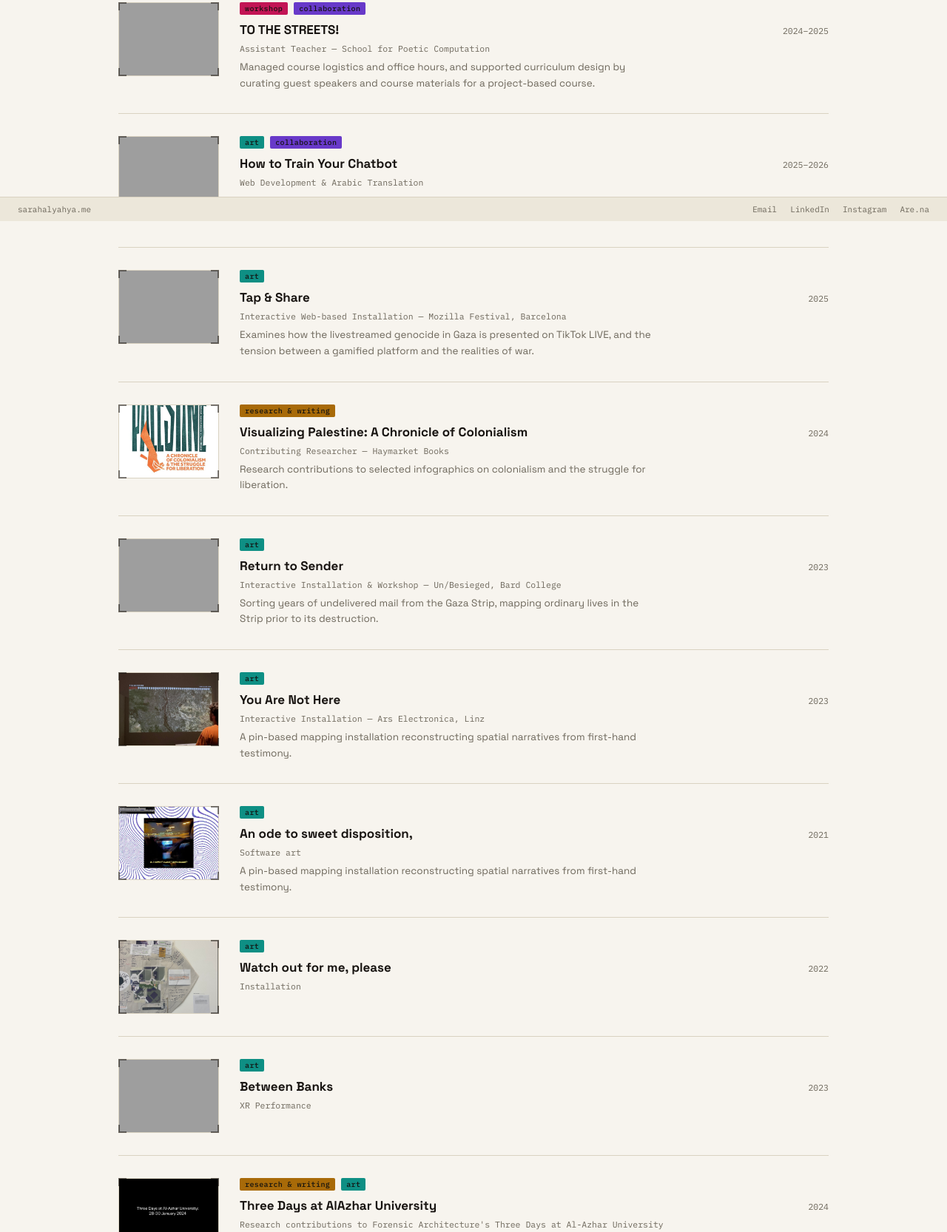
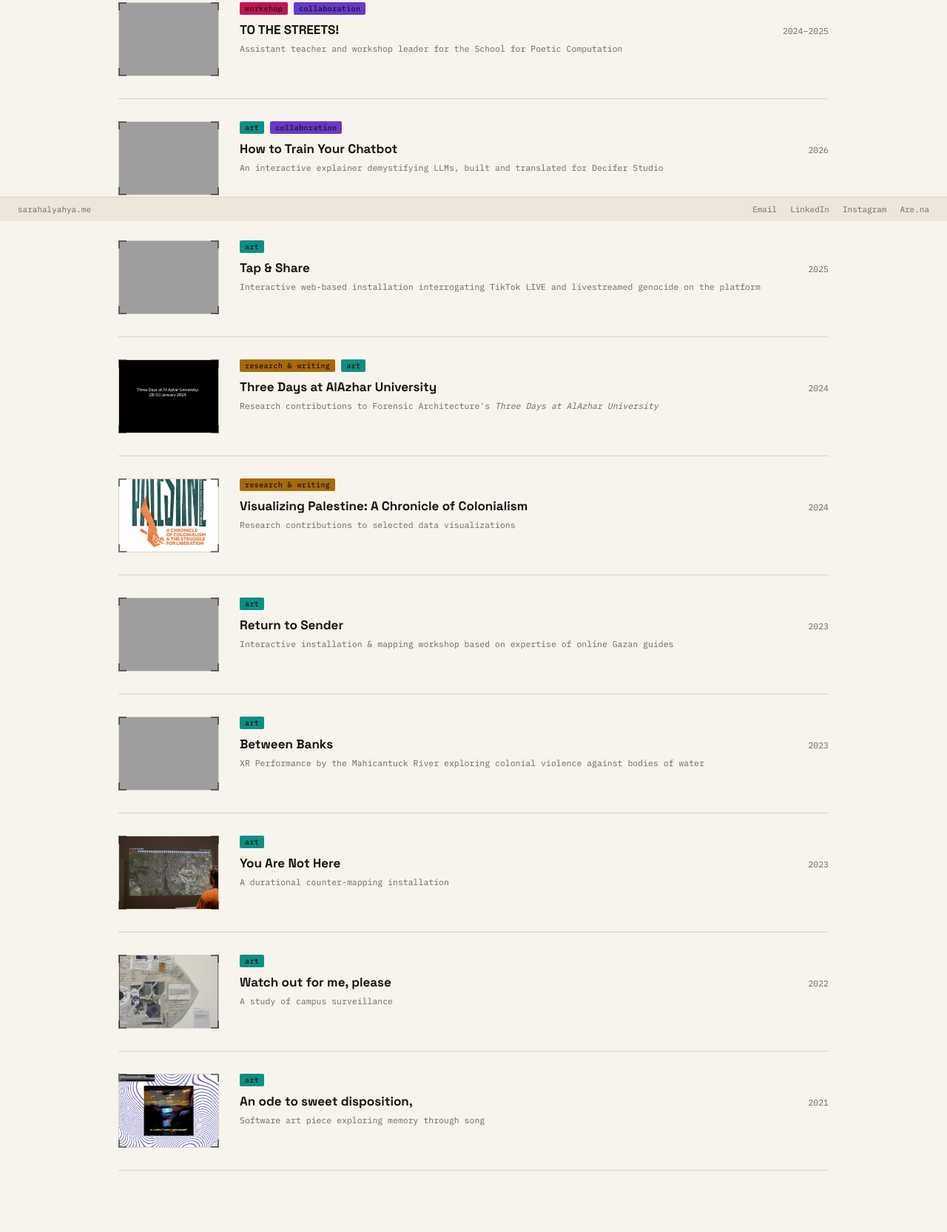
Before and after one commit to sarahalyahya/SY_personalWebsite, a plain HTML site: page index.html in a window 1280 px wide. Shown: the part 501-2167 px from the top of the page at 74% size. Drawn offline with Linux system fonts and the light colour scheme; grey boxes are pictures that could not be loaded.

Commit message:
summaries and order

```diff
--- a/index.html
+++ b/index.html
@@ -95,8 +95,8 @@
         <span class="entry-tag" data-cat="collaborations">collaboration</span>
       </div>
       <div class="entry-head"><h2 class="entry-title">TO THE STREETS!</h2><span class="entry-year">2024–2025</span></div>
-      <div class="entry-meta">Assistant Teacher — School for Poetic Computation</div>
-      <p class="entry-desc">Managed course logistics and office hours, and supported curriculum design by curating guest speakers and course materials for a project-based course.</p>
+      <div class="entry-meta">Assistant teacher and workshop leader for the School for Poetic Computation</div>
+      <!-- <p class="entry-desc">Managed course logistics and office hours, and supported curriculum design by curating guest speakers and course materials for a project-based course.</p> -->
     </div>
   </a></li>
 
@@ -108,9 +108,9 @@
         <span class="entry-tag" data-cat="art">art</span>
         <span class="entry-tag" data-cat="collaborations">collaboration</span>
       </div>
-      <div class="entry-head"><h2 class="entry-title">How to Train Your Chatbot</h2><span class="entry-year">2025–2026</span></div>
-      <div class="entry-meta">Web Development &amp; Arabic Translation</div>
-      <p class="entry-desc">An interactive explainer demystifying how large language models work, built for Decifer Studio</p>
+      <div class="entry-head"><h2 class="entry-title">How to Train Your Chatbot</h2><span class="entry-year">2026</span></div>
+      <div class="entry-meta">An interactive explainer demystifying LLMs, built and translated for Decifer Studio </div>
+      <!-- <p class="entry-desc">An interactive explainer demystifying how large language models work, built for Decifer Studio</p> -->
     </div>
   </a></li>
 
@@ -129,18 +129,30 @@
     <div class="entry-body">
       <div class="entry-topline"><span class="entry-tag" data-cat="art">art</span></div>
       <div class="entry-head"><h2 class="entry-title">Tap &amp; Share</h2><span class="entry-year">2025</span></div>
-      <div class="entry-meta">Interactive Web-based Installation — Mozilla Festival, Barcelona</div>
-      <p class="entry-desc">Examines how the livestreamed genocide in Gaza is presented on TikTok LIVE, and the tension between a gamified platform and the realities of war.</p>
+      <div class="entry-meta">Interactive web-based installation interrogating TikTok LIVE and livestreamed genocide on the platform</div>
+      <!-- <p class="entry-desc">Examines how the livestreamed genocide in Gaza is presented on TikTok LIVE, and the tension between a gamified platform and the realities of war.</p> -->
     </div>
   </a></li>
+
+  <li class="entry" data-categories="research-writing art" data-primary="research-writing" data-slug="/home">
+    <div class="thumb"><img src="assets/threedays-cover.png"><div class="crop tl"></div><div class="crop tr"></div><div class="crop bl"></div><div class="crop br"></div></div>
+    <div class="entry-body">
+        <div class="entry-topline"><span class="entry-tag" data-cat="research-writing">research & writing</span><span class="entry-tag" data-cat="art">art</span></div>
+        <div class="entry-head">
+            <h2 class="entry-title"><a href="https://forensic-architecture.org/investigation/three-days-at-al-azhar-university" target="_blank">Three Days at AlAzhar University</a></h2>
+            <span class="entry-year">2024</span>
+        </div>
+        <div class="entry-meta">Research contributions to Forensic Architecture's <i>Three Days at AlAzhar University</i></div>
+    </div>
+</li>
 
   <li><a class="entry" href="projects/visualizing-palestine.html" data-categories="research-writing" data-primary="research-writing" data-slug="/visualizing-palestine">
     <div class="thumb"><img src="assets/vp-cover.jpg" alt="" style="object-position: 20% 90%;"><div class="crop tl"></div><div class="crop tr"></div><div class="crop bl"></div><div class="crop br"></div></div>
     <div class="entry-body">
       <div class="entry-topline"><span class="entry-tag" data-cat="research-writing">research & writing</span></div>
       <div class="entry-head"><h2 class="entry-title">Visualizing Palestine: A Chronicle of Colonialism</h2><span class="entry-year">2024</span></div>
-      <div class="entry-meta">Contributing Researcher — Haymarket Books</div>
-      <p class="entry-desc">Research contributions to selected infographics on colonialism and the struggle for liberation.</p>
+      <div class="entry-meta">Research contributions to selected data visualizations</div>
+      <!-- <p class="entry-desc">Research contributions to selected infographics on colonialism and the struggle for liberation.</p> -->
     </div>
   </a></li>
 
@@ -149,8 +161,17 @@
     <div class="entry-body">
       <div class="entry-topline"><span class="entry-tag" data-cat="art">art</span></div>
       <div class="entry-head"><h2 class="entry-title">Return to Sender</h2><span class="entry-year">2023</span></div>
-      <div class="entry-meta">Interactive Installation &amp; Workshop — Un/Besieged, Bard College</div>
-      <p class="entry-desc">Sorting years of undelivered mail from the Gaza Strip, mapping ordinary lives in the Strip prior to its destruction.</p>
+      <div class="entry-meta">Interactive installation &amp; mapping workshop based on expertise of online Gazan guides</div>
+      <!-- <p class="entry-desc">Sorting years of undelivered mail from the Gaza Strip, mapping ordinary lives in the Strip prior to its destruction.</p> -->
+    </div>
+  </a></li>
+
+   <li><a class="entry" href="projects/between-banks.html" data-categories="art" data-primary="art" data-slug="/between-banks">
+    <div class="thumb"><img src="assets/betweenbanks-cover.PNG" ><div class="crop tl"></div><div class="crop tr"></div><div class="crop bl"></div><div class="crop br"></div></div>
+    <div class="entry-body">
+      <div class="entry-topline"><span class="entry-tag" data-cat="art">art</span></div>
+      <div class="entry-head"><h2 class="entry-title">Between Banks</h2><span class="entry-year">2023</span></div>
+      <div class="entry-meta">XR Performance by the Mahicantuck River exploring colonial violence against bodies of water </div>
     </div>
   </a></li>
 
@@ -159,8 +180,17 @@
     <div class="entry-body">
       <div class="entry-topline"><span class="entry-tag" data-cat="art">art</span></div>
       <div class="entry-head"><h2 class="entry-title">You Are Not Here</h2><span class="entry-year">2023</span></div>
-      <div class="entry-meta">Interactive Installation — Ars Electronica, Linz</div>
-      <p class="entry-desc">A pin-based mapping installation reconstructing spatial narratives from first-hand testimony.</p>
+      <div class="entry-meta"> A durational counter-mapping installation</div>
+      <!-- <p class="entry-desc">A pin-based mapping installation reconstructing spatial narratives from first-hand testimony.</p> -->
+    </div>
+  </a></li>
+
+   <li><a class="entry" href="projects/watch-out-for-me.html" data-categories="art" data-primary="art" data-slug="/watch-out-for-me">
+    <div class="thumb"><img src="assets/watchoutforme-cover.png" ><div class="crop tl"></div><div class="crop tr"></div><div class="crop bl"></div><div class="crop br"></div></div>
+    <div class="entry-body">
+      <div class="entry-topline"><span class="entry-tag" data-cat="art">art</span></div>
+      <div class="entry-head"><h2 class="entry-title">Watch out for me, please</h2><span class="entry-year">2022</span></div>
+      <div class="entry-meta">A study of campus surveillance</div>
     </div>
   </a></li>
 
@@ -169,28 +199,13 @@
     <div class="entry-body">
       <div class="entry-topline"><span class="entry-tag" data-cat="art">art</span></div>
       <div class="entry-head"><h2 class="entry-title">An ode to sweet disposition,</h2><span class="entry-year">2021</span></div>
-      <div class="entry-meta">Software art</div>
-      <p class="entry-desc">A pin-based mapping installation reconstructing spatial narratives from first-hand testimony.</p>
+      <div class="entry-meta">Software art piece exploring memory through song</div>
     </div>
   </a></li>
 
-   <li><a class="entry" href="projects/watch-out-for-me.html" data-categories="art" data-primary="art" data-slug="/watch-out-for-me">
-    <div class="thumb"><img src="assets/watchoutforme-cover.png" ><div class="crop tl"></div><div class="crop tr"></div><div class="crop bl"></div><div class="crop br"></div></div>
-    <div class="entry-body">
-      <div class="entry-topline"><span class="entry-tag" data-cat="art">art</span></div>
-      <div class="entry-head"><h2 class="entry-title">Watch out for me, please</h2><span class="entry-year">2022</span></div>
-      <div class="entry-meta">Installation</div>
-    </div>
-  </a></li>
 
-  <li><a class="entry" href="projects/between-banks.html" data-categories="art" data-primary="art" data-slug="/between-banks">
-    <div class="thumb"><img src="assets/betweenbanks-cover.PNG" ><div class="crop tl"></div><div class="crop tr"></div><div class="crop bl"></div><div class="crop br"></div></div>
-    <div class="entry-body">
-      <div class="entry-topline"><span class="entry-tag" data-cat="art">art</span></div>
-      <div class="entry-head"><h2 class="entry-title">Between Banks</h2><span class="entry-year">2023</span></div>
-      <div class="entry-meta">XR Performance</div>
-    </div>
-  </a></li>
+
+
 
   <!-- <li><a class="entry" href="projects/three-days.html" data-categories="research-writing art" data-primary="research-writing" data-slug="/three-days-at-alAzhar-university">
     <div class="thumb"><img src="assets/threedays-cover.png" ><div class="crop tl"></div><div class="crop tr"></div><div class="crop bl"></div><div class="crop br"></div></div>
@@ -199,17 +214,7 @@
       <div class="entry-head"><h2 class="entry-title">Three Days at AlAzhar University</h2><span class="entry-year">2024</span></div>
 <div class="entry-meta">Research contributions to Forensic Architecture's <a href="https://forensic-architecture.org/investigation/three-days-at-al-azhar-university">Three Days at Al-Azhar University</a></div>
 </li> -->
-<li class="entry" data-categories="research-writing art" data-primary="research-writing" data-slug="/home">
-    <div class="thumb"><img src="assets/threedays-cover.png"><div class="crop tl"></div><div class="crop tr"></div><div class="crop bl"></div><div class="crop br"></div></div>
-    <div class="entry-body">
-        <div class="entry-topline"><span class="entry-tag" data-cat="research-writing">research & writing</span><span class="entry-tag" data-cat="art">art</span></div>
-        <div class="entry-head">
-            <h2 class="entry-title"><a href="https://forensic-architecture.org/investigation/three-days-at-al-azhar-university" target="_blank">Three Days at AlAzhar University</a></h2>
-            <span class="entry-year">2024</span>
-        </div>
-        <div class="entry-meta">Research contributions to Forensic Architecture's Three Days at Al-Azhar University</div>
-    </div>
-</li>
+
 
 </ul>
 
```
Also changed, not shown: 2 other files.
